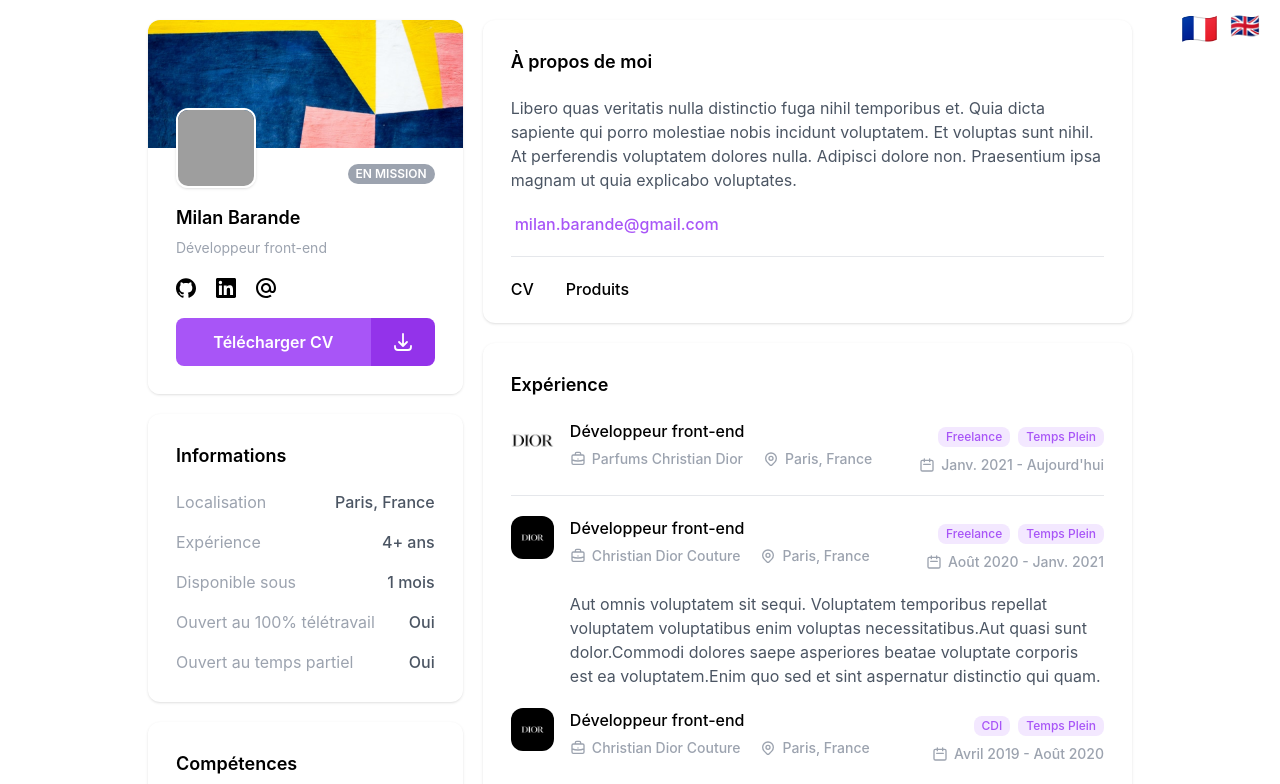
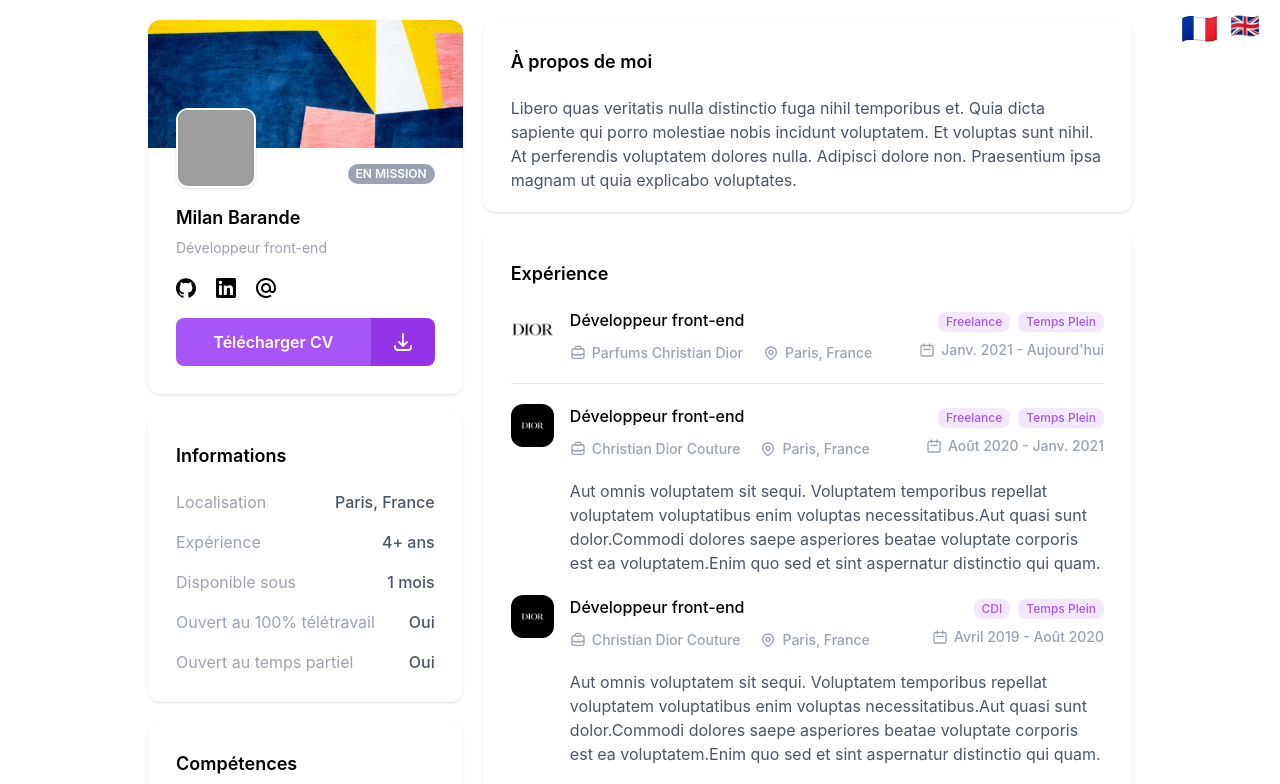
Before and after one commit to MilanBarande/milanbarande.com, a Next.js app: page / in a window 1280 px wide. Shown: the top 784 px of the page. Built offline with nearby package versions, Linux system fonts and the light colour scheme; grey boxes are pictures that could not be loaded.

Commit message:
align everything in experience

```diff
--- a/components/Experience.js
+++ b/components/Experience.js
@@ -57,8 +57,10 @@ export default ({ jobTitle, employer, location, dates, status, time, description
           </div>
         </div>
         <div className="space-y-2 sm:text-right">
-          <div className="job-item-badge mr-2">{status}</div>
-          <div className="job-item-badge">{time}</div>
+          <div>
+            <div className="job-item-badge mr-2">{status}</div>
+            {time && <div className="job-item-badge">{time}</div>}
+          </div>
           <div className="item-header-info flex justify-end">
             <svg
               xmlns="http://www.w3.org/2000/svg"
--- a/pages/index.js
+++ b/pages/index.js
@@ -136,18 +136,18 @@ export default function Home() {
           <div className="space-y-5 lg:col-span-2">
             <div className="p-7 pb-0 block-section">
               <h2 className="block-title">{aboutMe}</h2>
-              <p className="text-gray-600 mb-5">
+              <p className="text-gray-600 mb-5 pb-5">
                 {aboutMeText}
               </p>
 
-              <div className="flex flex-col space-y-4">
+              {/* <div className="flex flex-col space-y-4 pb-5">
                 <a href="#0" className="mail-link social-link-hover">
                   <i className="bx bx-at text-xl"></i>
                   <span>milan.barande@gmail.com</span>
                 </a>
-              </div>
+              </div> */}
 
-              <div className="border-t border-gray-200 my-5"></div>
+              {/* <div className="border-t border-gray-200 my-5"></div>
 
               <ul className="flex space-x-8 font-medium">
                 <li>
@@ -165,7 +165,7 @@ export default function Home() {
                     {products}
                   </span>
                 </li>
-              </ul>
+              </ul> */}
             </div>
             <div className="p-7 block-section">
               <h2 className="block-title">{experience}</h2>
--- a/styles/globals.css
+++ b/styles/globals.css
@@ -933,6 +933,7 @@ Ensure the default browser behavior of the `hidden` attribute.
 }
 
 .item-header-info {
+  margin-top: 5px;
   font-size: 0.875rem;
   line-height: 1.25rem;
   font-weight: 500;
```
